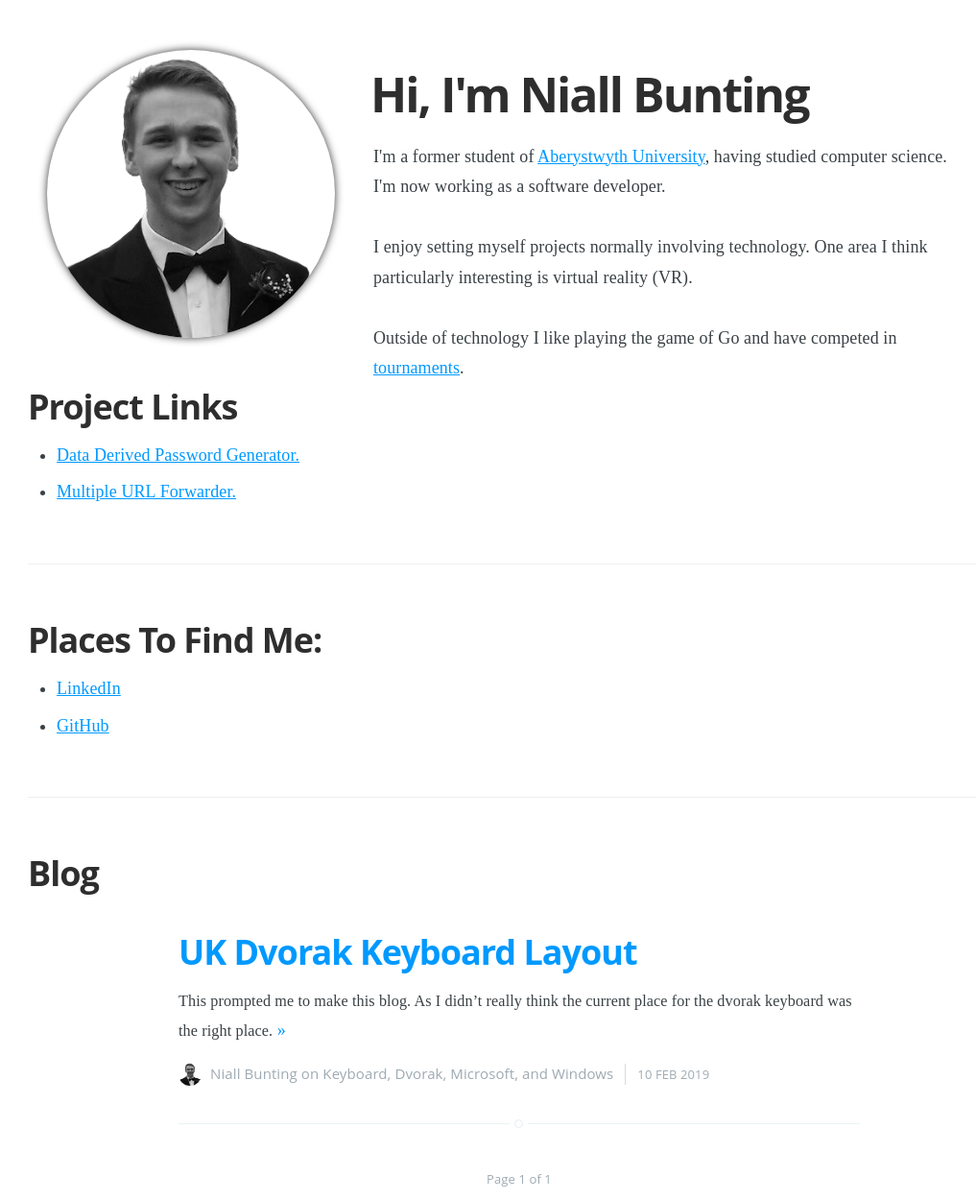
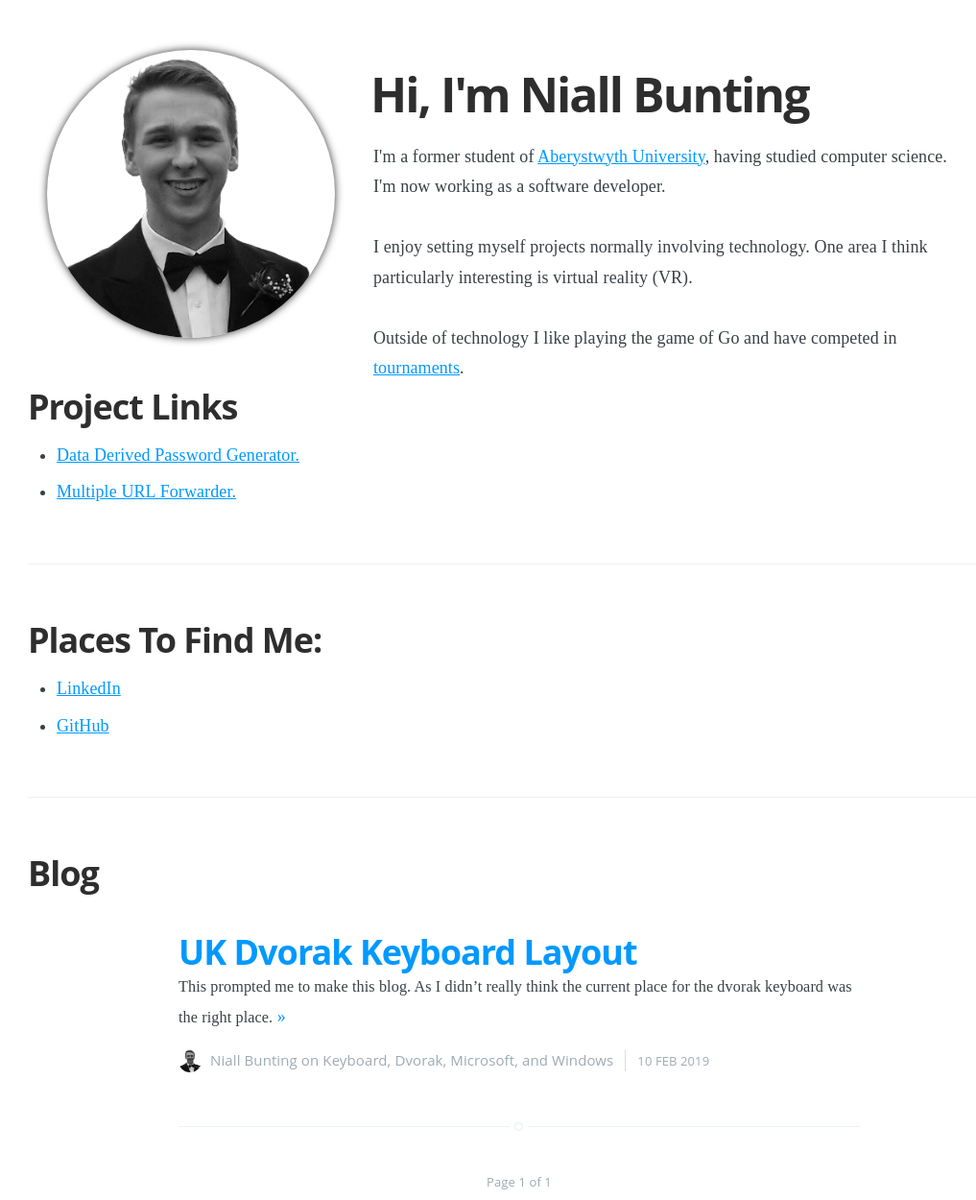
Before and after one commit to NiallBunting/niallbunting.github.io, a Jekyll site: the page built from index.html, in a window 1280 px wide. Shown: the whole page at 96% size, without its empty margins (99-1116 px from the left). Built offline with Jekyll 4.4.1, drawn with Linux system fonts in a browser that asks for light colours; the list of posts is cut into pages by our own code.

Commit message:
Fix small spacing error on the post date
This makes the spacing look a bit nicer on the post date.

```diff
--- a/assets/css/screen.css
+++ b/assets/css/screen.css
@@ -745,6 +745,7 @@ margin on the iframe, cause it breaks stuff. */
 }
 
 body:not(.post-template) .post-title {
+    margin-bottom: 0;
     font-size: 3.6rem;
 }
 
@@ -764,7 +765,7 @@ body:not(.post-template) .post-title {
 
 .post-meta {
     display: block;
-    margin: 1.75rem 0 0 0;
+    margin: 1.75rem 0 1.75rem 0;
     font-family: "Open Sans", sans-serif;
     font-size: 1.5rem;
     line-height: 2.2rem;
@@ -1377,6 +1378,7 @@ body:not(.post-template) .post-title {
     }
 
     body:not(.post-template) .post-title {
+        margin-bottom: 0;
         font-size: 3.2rem;
     }
 
@@ -1612,6 +1614,7 @@ body:not(.post-template) .post-title {
     }
 
     body:not(.post-template) .post-title {
+        margin-bottom: 0;
         font-size: 2.5rem;
     }
 
```
